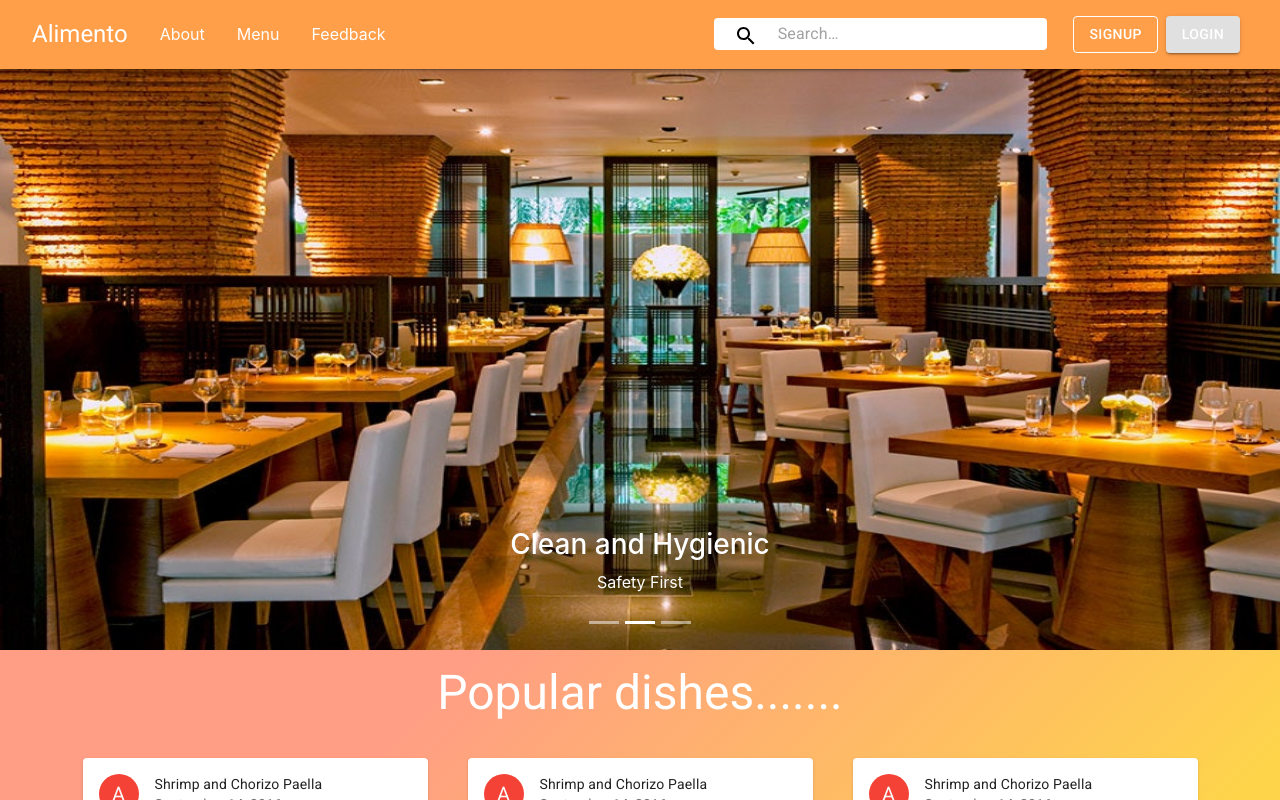
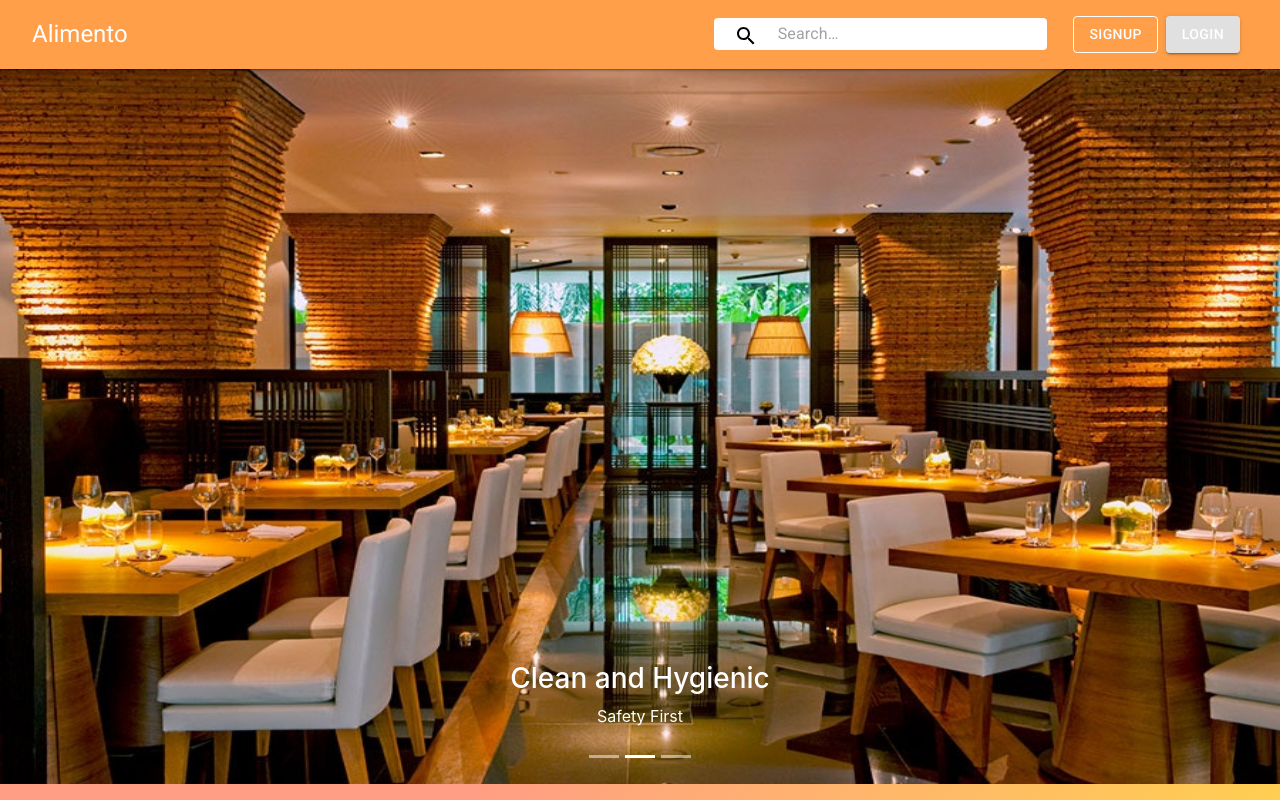
Before and after one commit to ashu18aman/react-alimento, a React (Create React App) app: page / in a window 1280 px wide. Shown: the top 800 px of the page. Built offline with nearby package versions, Linux system fonts and the light colour scheme.

Commit message:
fix carousel

```diff
--- a/src/components/Feedback.js
+++ b/src/components/Feedback.js
@@ -19,7 +19,7 @@ const useStyles = makeStyles((theme) => {
     root: {
         marginTop: 60,
         height: "auto",
-        background: 'linear-gradient(135deg, #fff9c4 20%, #fff9c4 60%)',
+        background: 'linear-gradient(135deg, #ffb7a6 30%, #ffe075 60%)',
         paddingTop: 15,
         width: '100vw',
         marginLeft: 0,
--- a/src/components/MyCarousel.js
+++ b/src/components/MyCarousel.js
@@ -2,18 +2,43 @@ import Carousel from "react-bootstrap/Carousel";
 import img1 from "./Images/restaurant-view.jpg";
 import img2 from "./Images/snacks.jpg";
 import img3 from "./Images/thali.jpg";
+import { makeStyles } from "@material-ui/core";
+
+const useStyles = makeStyles(theme => {
+  return {
+    root: {
+      marginTop: '64px',
+      [theme.breakpoints.down('md')]: {
+        height: '90vh',
+      },
+      [theme.breakpoints.down('sm')]: {
+        height: '70vh',
+      },
+    },
+    item:{
+      [theme.breakpoints.down('md')]: {
+        height: '90vh',
+      },
+      [theme.breakpoints.down('sm')]: {
+        height: '70vh',
+      },
+    },
+  };
+});
+
 
 const MyCarousel = () => {
+
+  const classes = useStyles();
+
   return (
-    <div >
-      <Carousel interval={3000} fade={true} controls={false}>
-        <Carousel.Item>
+    <div>
+      <Carousel interval={3000} fade={true} controls={false} className={classes.root}>
+        <Carousel.Item className={classes.item}>
           <img
             className="d-block w-100 silder-image"
             src={img2}
             alt="Second slide"
-            height="650px"
-            width="350px"
           />
           <Carousel.Caption>
             <h3>Snacks</h3>
@@ -21,13 +46,11 @@ const MyCarousel = () => {
           </Carousel.Caption>
         </Carousel.Item>
 
-        <Carousel.Item>
+        <Carousel.Item className={classes.item}>
           <img
             className="d-block w-100 silder-image"
             src={img1}
             alt="First slide"
-            height="650px"
-            width="350px"
           />
           <Carousel.Caption>
             <h3>Clean and Hygienic</h3>
@@ -35,13 +58,11 @@ const MyCarousel = () => {
           </Carousel.Caption>
         </Carousel.Item>
 
-        <Carousel.Item>
+        <Carousel.Item className={classes.item}>
           <img
             className="d-block w-100 silder-image"
             src={img3}
             alt="Third slide"
-            height="650px"
-            width="350px"
           />
           <Carousel.Caption>
             <h3>Thali</h3>
--- a/src/components/NavBar.js
+++ b/src/components/NavBar.js
@@ -9,7 +9,6 @@ import Toolbar from "@material-ui/core/Toolbar";
 import Typography from "@material-ui/core/Typography";
 import IconButton from "@material-ui/core/IconButton";
 import MenuIcon from "@material-ui/icons/Menu";
-import { purple } from "@material-ui/core/colors";
 import { Link } from "react-router-dom";
 import Avatar from "@material-ui/core/Avatar";
 import Drawer from "@material-ui/core/Drawer";
--- a/src/index.css
+++ b/src/index.css
@@ -20,6 +20,7 @@ code {
     monospace;
 }
 
+
 #root{
   overflow-x: clip;
 }
@@ -30,3 +31,18 @@ code {
     display: none;
   }
 }
+
+@media (max-width:1400px){
+  .linkText{
+    display: none;
+  }
+  img{
+    height: 90vh;
+  }
+}
+
+@media (max-width:600px){
+  img{
+    height: 70vh;
+  }
+}
```
